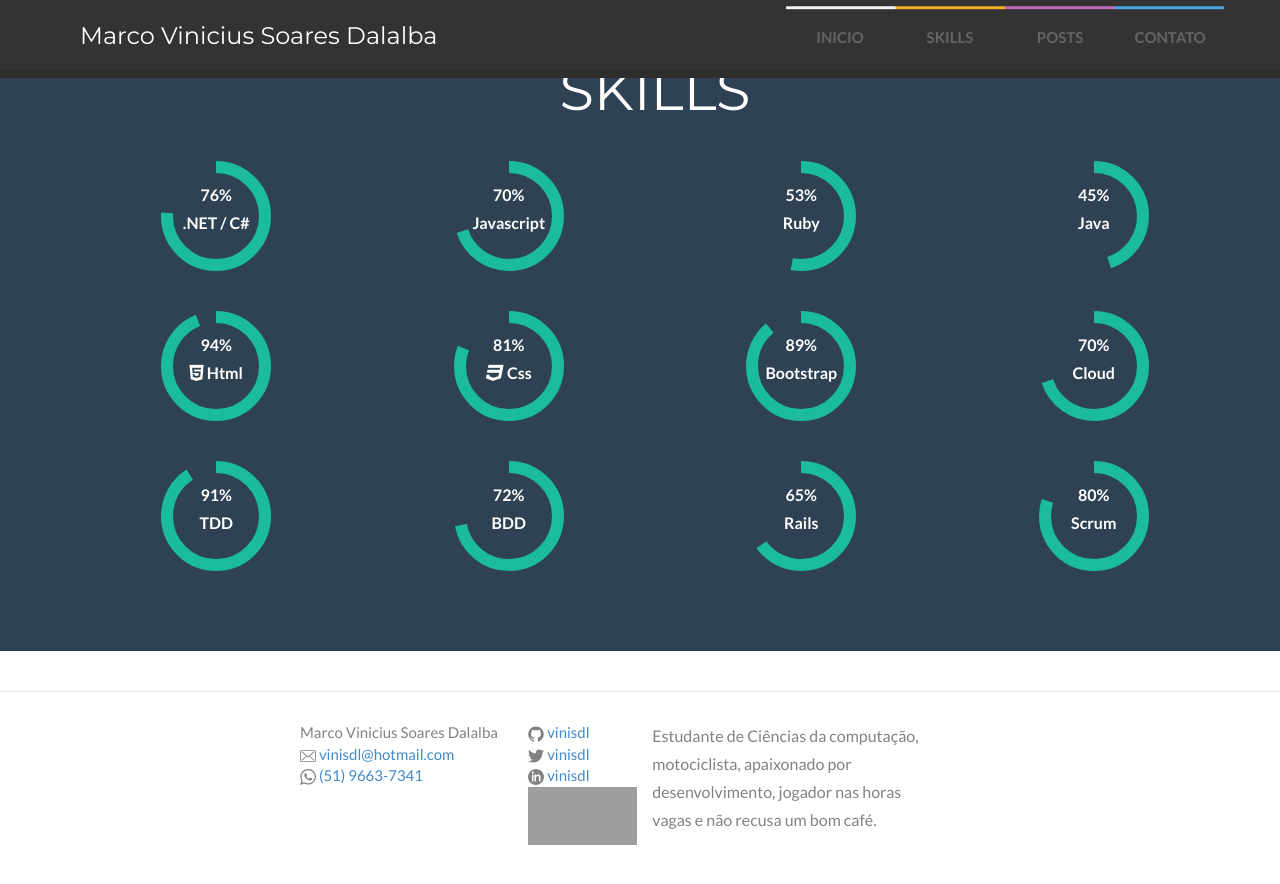
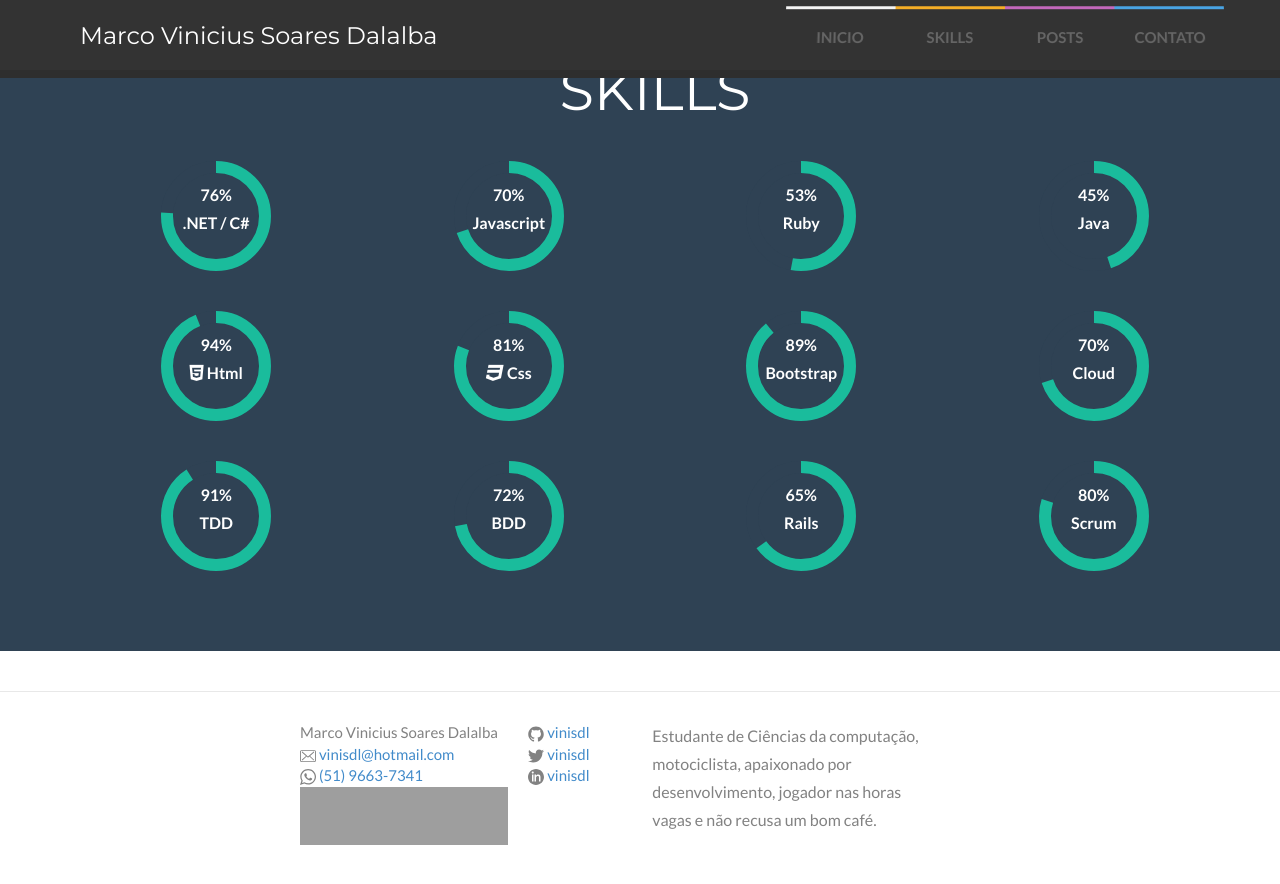
Before and after one commit to vinisdl/vinisdl.github.io, a Jekyll site: the page built from index.html, in a window 1280 px wide and 900 px high, scrolled down 882 px. Shown: the top 884 px of the window. Built offline with Jekyll 4.4.1, drawn with Linux system fonts in a browser that asks for light colours; nearby versions of some CDN libraries; grey boxes are pictures that could not be loaded.

Commit message:
Update footer.html

```diff
--- a/_includes/footer.html
+++ b/_includes/footer.html
@@ -11,6 +11,13 @@
           <span class="icon icon--whatsapp">{% include whatsapp-logo.svg %}</span>
             {{ site.phone }}</a>
           </li>
+          {% if site.stack_overflow %}
+          <li>
+            <a href="http://pt.stackoverflow.com/users/59773/marco-vinicius-soares-dalalba">
+              <img src="http://pt.stackoverflow.com/users/flair/59773.png" width="208" height="58" alt="perfil de Marco Vinicius Soares Dalalba em Stack Overflow em Portugu&#234;s, Perguntas e respostas para programadores profissionais e entusiastas" title="perfil de Marco Vinicius Soares Dalalba em Stack Overflow em Portugu&#234;s, Perguntas e respostas para programadores profissionais e entusiastas">
+            </a>
+          </li>
+          {% endif %}
         </ul>
       </div>
 
@@ -32,13 +39,6 @@
             {% include icon-in.html username=site.linkedin %}
           </li>
           {% endif %}
-          {% if site.stack_overflow %}
-          <li>
-            <a href="http://pt.stackoverflow.com/users/59773/marco-vinicius-soares-dalalba">
-              <img src="http://pt.stackoverflow.com/users/flair/59773.png" width="208" height="58" alt="perfil de Marco Vinicius Soares Dalalba em Stack Overflow em Portugu&#234;s, Perguntas e respostas para programadores profissionais e entusiastas" title="perfil de Marco Vinicius Soares Dalalba em Stack Overflow em Portugu&#234;s, Perguntas e respostas para programadores profissionais e entusiastas">
-            </a>
-          </li>
-          {% endif %}
         </ul>
       </div>
 
```
